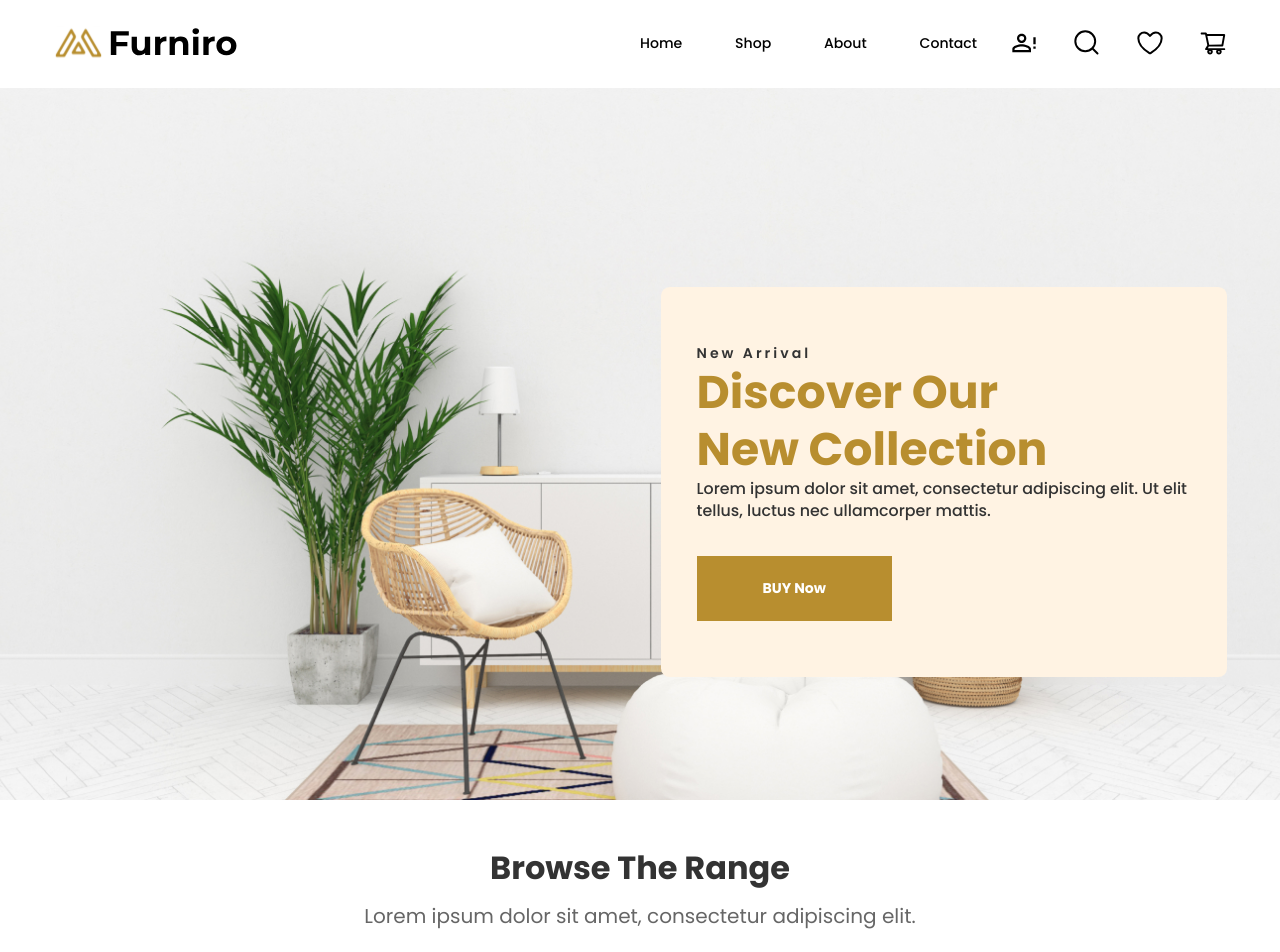
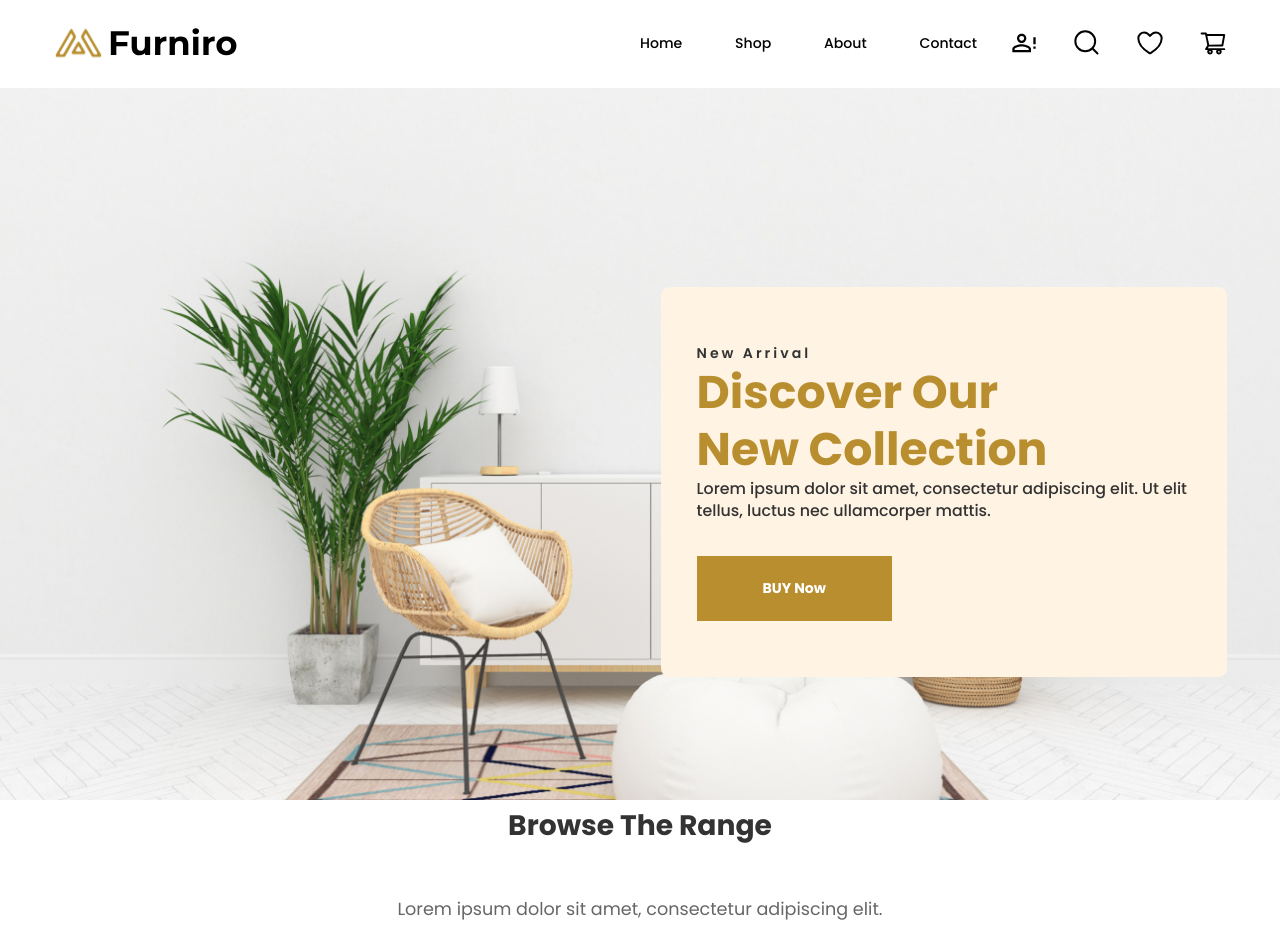
Before and after one commit to rihab-oues96/ahmad, a Next.js app: page / in a window 1280 px wide. Shown: the top 952 px of the page. Built offline with nearby package versions, Linux system fonts and the light colour scheme.

Commit message:
fix code for browse section

```diff
--- a/src/app/page.tsx
+++ b/src/app/page.tsx
@@ -1,5 +1,5 @@
 import Cover from "@/sections/Cover";
-import ArticleGroupe from "@/components/ArticleGroup";
+import BrowseTheRange from "@/sections/BrowseTheRange";
 import Service from "@/layout/Service";
 import OurProducts from "@/sections/OurProducts";
 import RoomsInspiration from "@/sections/RoomsInspiration";
@@ -7,7 +7,7 @@ export default function Home() {
   return (
     <main>
       <Cover />
-      <ArticleGroupe />
+      <BrowseTheRange />
       {/* <Service /> */}
       <OurProducts />
       <RoomsInspiration />
--- a/src/components/ArticleGroup/articleGroup.module.scss
+++ /dev/null
@@ -1,32 +0,0 @@
-.articleGroupe {
-  display: flex;
-  flex-direction: column;
-  margin: 0 10rem;
-}
-
-.title {
-  color: var(--font-color, #333);
-  text-align: center;
-  font-family: Poppins;
-  font-size: 32px;
-  font-style: normal;
-  font-weight: 700;
-  line-height: normal;
-  margin: 5rem 0 0.5rem 0;
-}
-
-.typographie {
-  color: var(--font-color-1, #666);
-  text-align: center;
-  font-family: Poppins;
-  font-size: 20px;
-  font-style: normal;
-  font-weight: 400;
-  line-height: normal;
-  margin: 0.5rem 0 5rem 0;
-}
-
-.articles {
-  display: flex;
-  justify-content: space-between;
-}
--- /dev/null
+++ b/src/sections/BrowseTheRange/BrowseTheRange.module.scss
@@ -0,0 +1,31 @@
+.section_Container {
+  display: flex;
+  flex-direction: column;
+  margin: 0 10rem;
+
+  .section_Title,
+  .section_Typographie {
+    text-align: center;
+    font-family: Poppins;
+    font-style: normal;
+    line-height: normal;
+    margin: 0.5rem 0 5rem 0;
+  }
+
+  .section_Title {
+    color: var(--font-color, #333);
+    font-size: 3.2rem;
+    font-weight: 700;
+  }
+
+  .section_Typographie {
+    color: var(--font-color-1, #666);
+    font-size: 2rem;
+    font-weight: 400;
+  }
+
+  .section_ArticlesGroupe {
+    display: flex;
+    justify-content: space-between;
+  }
+}
--- a/src/components/ArticleGroup/index.tsx
+++ b/src/sections/BrowseTheRange/index.tsx
@@ -1,18 +1,18 @@
 import React from "react";
-import Article from "../Article";
-import styles from "./articleGroup.module.scss";
+import styles from "./BrowseTheRange.module.scss";
+import Article from "../../components/Article";
 import Dining from "../../assets/images/dining.svg";
 import Living from "../../assets/images/living.svg";
 import Bedroom from "../../assets/images/bedroom.svg";
 
-function ArticleGroupe() {
+function BrowseTheRange() {
   return (
-    <section className={styles.articleGroupe}>
-      <h2 className={styles.title}>Browse The Range</h2>
-      <p className={styles.typographie}>
+    <section className={styles.section_Container}>
+      <h2 className={styles.section_Title}>Browse The Range</h2>
+      <p className={styles.section_Typographie}>
         Lorem ipsum dolor sit amet, consectetur adipiscing elit.
       </p>
-      <div className={styles.articles}>
+      <div className={styles.section_ArticlesGroupe}>
         <Article image={Dining} title="Dining" />
         <Article image={Living} title="Living" />
         <Article image={Bedroom} title="Bedroom" />
@@ -21,4 +21,4 @@ function ArticleGroupe() {
   );
 }
 
-export default ArticleGroupe;
+export default BrowseTheRange;
--- a/src/sections/OurProducts/OurProducts.module.scss
+++ b/src/sections/OurProducts/OurProducts.module.scss
@@ -1,6 +1,6 @@
 @import "../../assets/scss/variables.scss";
 
-.OurProducts_section {
+.section_OurProducts {
   display: flex;
   align-items: center;
   justify-content: center;
@@ -8,7 +8,7 @@
   margin: 4rem 6rem;
   gap: 4rem;
 
-  .OurProducts_section_title {
+  .section_OurProducts_title {
     font-size: 4rem;
     line-height: 4.8rem;
     font-weight: 700;
--- a/src/sections/OurProducts/index.tsx
+++ b/src/sections/OurProducts/index.tsx
@@ -4,8 +4,8 @@ import styles from "./OurProducts.module.scss";
 
 const OurProducts = () => {
   return (
-    <section className={styles.OurProducts_section}>
-      <p className={styles.OurProducts_section_title}> Our Products</p>
+    <section className={styles.section_OurProducts}>
+      <p className={styles.section_OurProducts_title}> Our Products</p>
 
       <div className={styles.products_container}>
         {productsCardData.map((product: any, index: number) => {
```
